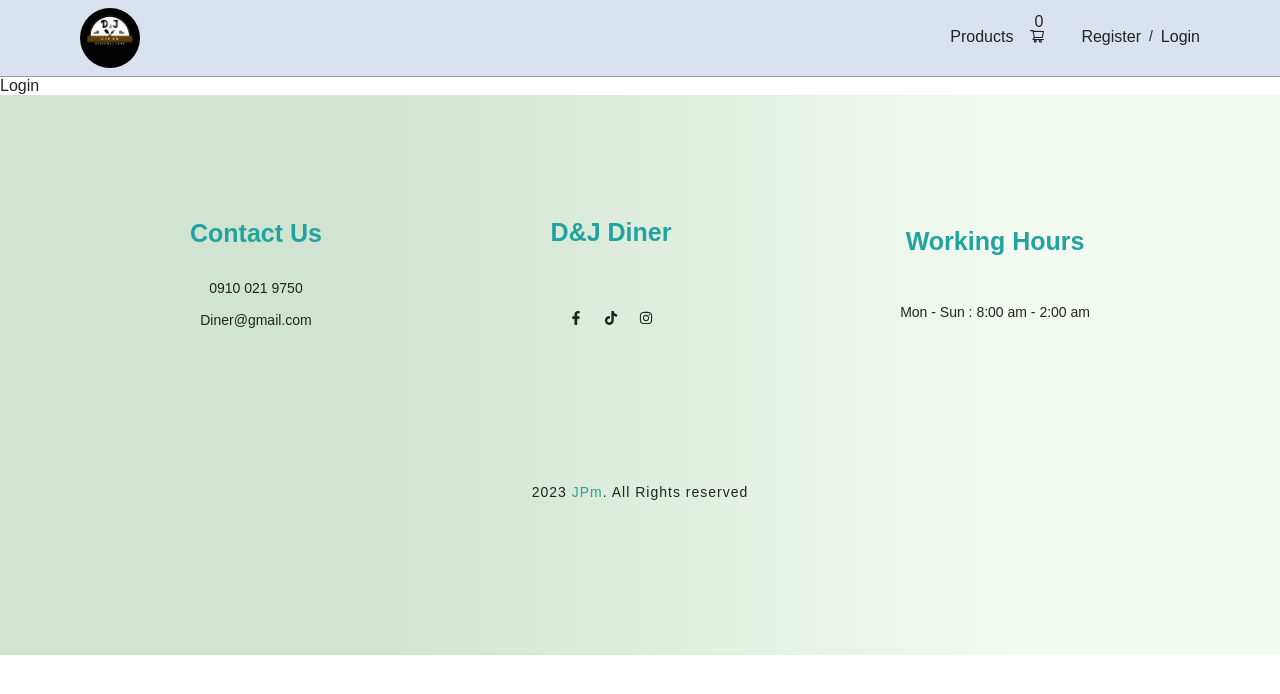
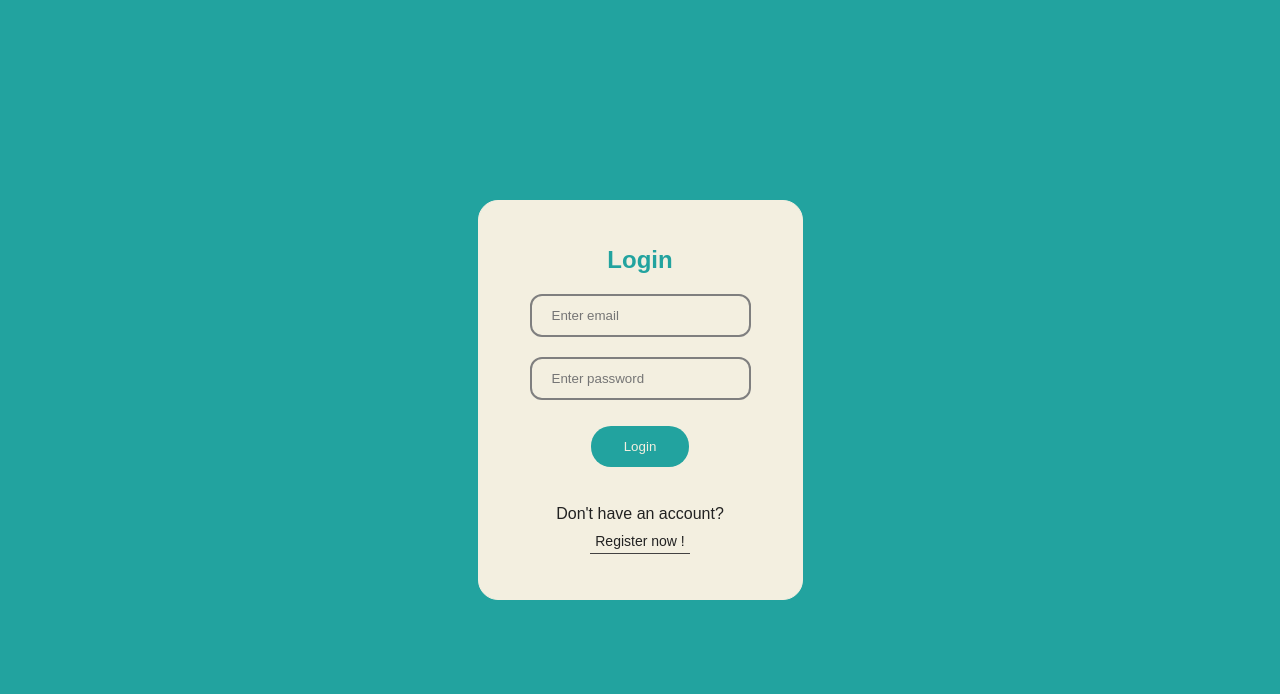
Before and after one commit to JpMayor1/MERN_E-commerce, a React (Create React App) app in the folder client/: page /login in a window 1280 px wide. Shown: the top 694 px of the page. Built offline with nearby package versions, Linux system fonts and the light colour scheme.

Commit message:
web socket error

```diff
--- a/client/src/App.css
+++ b/client/src/App.css
@@ -8,9 +8,9 @@
 }
 
 :root {
-    --primary-color: #F3EFE0;
+    --primary-color: #f3efe0;
     --black-light: #434242;
     --text-color: #222222;
-    --btn-color: #22A39F;
-    --text-title-color: #22A39F;
+    --btn-color: #22a39f;
+    --text-title-color: #22a39f;
 }
--- a/client/src/pages/Auth/Auth.css
+++ b/client/src/pages/Auth/Auth.css
@@ -0,0 +1,106 @@
+.login-container {
+    height: 100vh;
+    width: 100vw;
+    display: flex;
+    justify-content: center;
+    align-items: center;
+    background: var(--text-title-color);
+    position: absolute;
+    top: 0;
+    left: 0;
+    z-index: 9999;
+}
+
+.login-container .wrapper {
+    display: flex;
+    flex-direction: column;
+    align-items: center;
+    justify-content: center;
+    padding: 2rem;
+    border: 1px solid var(--primary-color);
+    height: 400px;
+    width: 325px;
+    background-color: var(--primary-color);
+    border-radius: 20px;
+}
+
+.login-container .wrapper .title {
+    margin-bottom: 20px;
+    color: var(--text-title-color);
+    font-weight: bold;
+    background-color: var(--primary-color);
+}
+
+.login-container .wrapper form {
+    display: flex;
+    flex-direction: column;
+    align-items: center;
+    justify-content: center;
+    gap: 20px;
+    background-color: var(--primary-color);
+}
+
+.login-container .wrapper form input {
+    padding: 0.75rem 1.25rem;
+    border: 2px solid rgb(127, 127, 127);
+    border-radius: 12px;
+    background-color: var(--primary-color);
+}
+
+.login-container .wrapper form input:focus {
+    outline: none;
+    border: 2px solid var(--text-color);
+}
+
+.login-container .wrapper .submit-btn {
+    outline: none;
+    border: 1px solid transparent;
+    padding: 0.75rem 2rem;
+    border-radius: 20px;
+    background-color: var(--btn-color);
+    color: var(--primary-color);
+    cursor: pointer;
+    margin: 6px 0 3px 0;
+    transition: 150ms all;
+}
+
+.login-container .wrapper .submit-btn:hover {
+    background-color: var(--primary-color);
+    color: var(--btn-color);
+    border: 1px solid var(--btn-color);
+}
+
+.login-container .wrapper a {
+    text-decoration: none;
+    color: var(--text-color);
+    margin-top: 15px;
+    background-color: var(--primary-color);
+}
+
+.login-container .wrapper a p {
+    width: 100px;
+    border-bottom: 1px solid var(--black-light);
+    padding-bottom: 0.2rem;
+    margin: 0 auto;
+    margin-top: 10px;
+    text-align: center;
+    background-color: var(--primary-color);
+}
+
+.login-container .wrapper a p:hover {
+    color: var(--btn-color);
+}
+
+.error-msg {
+    height: 70px;
+    width: 250px;
+    text-align: center;
+    border-radius: 20px;
+    line-height: 1.5rem;
+    padding: 0.75rem 1.5rem;
+    background-color: brown;
+    color: var(--primary-color);
+    position: absolute;
+    top: 5rem;
+    right: 5rem;
+}
--- a/client/src/pages/Auth/Login.jsx
+++ b/client/src/pages/Auth/Login.jsx
@@ -1,10 +1,75 @@
-import React from 'react'
-import "./Auth.css"
+import React, { useState } from "react";
+import { Link, useNavigate } from "react-router-dom";
+import "./Auth.css";
 
 function Login() {
-  return (
-    <div>Login</div>
-  )
+    const [email, setEmail] = useState("");
+    const [password, setPassword] = useState("");
+    const [error, setError] = useState(false);
+    const navigate = useNavigate();
+
+    const handleLogin = async (e) => {
+        e.preventDefault();
+        try {
+            const res = await fetch("http://localhost:5000/auth/login", {
+                headers: {
+                    "Content-Type": "application/json",
+                },
+                method: "POST",
+                body: JSON.stringify({ email, password }),
+            });
+            if (res.status === 404) {
+                throw new Error("Invalid inputs! try again.");
+            }
+            const data = await res.json();
+            console.log(data);
+            navigate("/products");
+        } catch (error) {
+            setError(true);
+            setTimeout(() => {
+                setError(false);
+            }, 2500);
+            console.error(error);
+        }
+    };
+
+    return (
+        <div className="login-container">
+            <div className="wrapper">
+                <h2 className="title">Login</h2>
+                <form onSubmit={handleLogin}>
+                    <label htmlFor="email">
+                        <input
+                            type="email"
+                            id="email"
+                            placeholder="Enter email"
+                            autoComplete="none"
+                            onChange={(e) => setEmail((prev) => e.target.value)}
+                        />
+                    </label>
+                    <label htmlFor="password">
+                        <input
+                            type="password"
+                            id="password"
+                            placeholder="Enter password"
+                            onChange={(e) =>
+                                setPassword((prev) => e.target.value)
+                            }
+                        />
+                    </label>
+                    <button className="submit-btn">Login</button>
+                    <Link to="/register">
+                        Don't have an account? <p>Register now !</p>
+                    </Link>
+                </form>
+                {error && (
+                    <div className="error-msg">
+                        <p>Invalid inputs! try again.</p>
+                    </div>
+                )}
+            </div>
+        </div>
+    );
 }
 
-export default Login
+export default Login;
```
